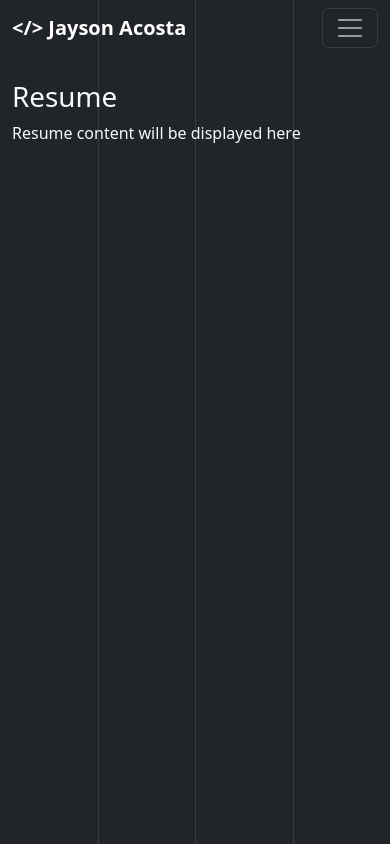
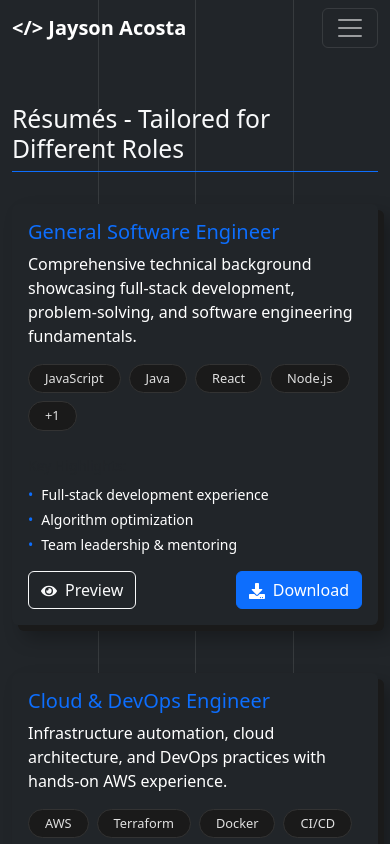
Before and after one commit to jacosta57/portfolio, a Next.js app: page /resume in a window 390 px wide. Shown: the top 844 px of the page. Built offline with nearby package versions, Linux system fonts and the light colour scheme.

Commit message:
Added in resume page and styles for cards, will use these styles for other cards

```diff
--- /dev/null
+++ b/src/app/globals.css
@@ -0,0 +1,92 @@
+/* Modern Card with Shadow Effects */
+.modern-card {
+  box-shadow:
+    6px 6px 0px #1a1a1a,
+    12px 12px 20px rgba(0, 0, 0, 0.3);
+  border: 1px solid #333;
+  transition: all 0.2s ease;
+}
+
+.modern-card:hover {
+  transform: translateY(-2px);
+  box-shadow:
+    8px 8px 0px #1a1a1a,
+    16px 16px 25px rgba(0, 0, 0, 0.4);
+}
+
+/* Modern Chip Badges */
+.modern-chip {
+  background-color: #1a1a1a;
+  border: 1px solid #333;
+  border-radius: 20px;
+  font-size: 0.8rem;
+  color: #e0e0e0;
+  padding: 0.25rem 0.75rem;
+  display: inline-block;
+}
+
+.modern-chip-interactive {
+  background-color: #1a1a1a;
+  border: 1px solid #333;
+  border-radius: 20px;
+  font-size: 0.8rem;
+  color: #e0e0e0;
+  padding: 0.25rem 0.75rem;
+  display: inline-block;
+  cursor: pointer;
+  transition: all 0.2s ease;
+}
+
+.modern-chip-interactive:hover {
+  background-color: #333;
+  border-color: #555;
+  transform: translateY(-1px);
+}
+
+/* Filter Button Styles */
+.filter-btn {
+  background-color: #1a1a1a;
+  border: 1px solid #333;
+  border-radius: 20px;
+  color: #e0e0e0;
+  padding: 0.5rem 1rem;
+  transition: all 0.2s ease;
+  cursor: pointer;
+}
+
+.filter-btn:hover {
+  background-color: #333;
+  border-color: #555;
+  color: #fff;
+  transform: translateY(-1px);
+}
+
+.filter-btn.active {
+  background-color: var(--bs-primary);
+  border-color: var(--bs-primary);
+  color: white;
+  box-shadow: 0 2px 8px rgba(13, 110, 253, 0.3);
+}
+
+.filter-btn.active:hover {
+  background-color: var(--bs-primary);
+  border-color: var(--bs-primary);
+  transform: translateY(-1px);
+}
+
+/* Filter Dropdown Styles */
+.filter-dropdown {
+  background-color: #1a1a1a;
+  border: 1px solid #333;
+  border-radius: 8px;
+}
+
+.filter-dropdown .dropdown-item {
+  color: #e0e0e0;
+  transition: all 0.2s ease;
+}
+
+.filter-dropdown .dropdown-item:hover {
+  background-color: #333;
+  color: #fff;
+}
--- a/src/app/layout.tsx
+++ b/src/app/layout.tsx
@@ -1,4 +1,5 @@
 import "bootstrap/dist/css/bootstrap.min.css";
+import "./globals.css";
 import styles from "./layout.module.css";
 import Navigation from "@/components/layout/Navigation";
 
--- a/src/app/resume/page.tsx
+++ b/src/app/resume/page.tsx
@@ -1,8 +1,161 @@
+"use client";
+
+import { useState } from "react";
+import { FaDownload, FaEye } from "react-icons/fa";
+import resumesJSON from "@/data/resumes.json";
+
+interface Resume {
+  id: string;
+  title: string;
+  description: string;
+  fileName: string;
+  technologies: string[];
+  highlights: string[];
+}
+
 export default function ResumePage() {
+  const [selectedResume, setSelectedResume] = useState<Resume | null>(null);
+
+  const resumes = Object.keys(resumesJSON).map((key) => ({
+    id: key,
+    ...resumesJSON[key as keyof typeof resumesJSON],
+  }));
+
+  const openModal = (resume: Resume) => {
+    setSelectedResume(resume);
+    document.body.style.overflow = "hidden"; // Prevent background scroll
+  };
+
+  const closeModal = () => {
+    setSelectedResume(null);
+    document.body.style.overflow = "unset";
+  };
+
+  const downloadResume = (fileName: string) => {
+    const link = document.createElement("a");
+    link.href = `/resumes/${fileName}`;
+    link.download = fileName;
+    link.click();
+  };
+
   return (
-    <div className="container mt-4">
-      <h1>Resume</h1>
-      <p>Resume content will be displayed here</p>
+    <div className="container mt-5">
+      {/* Header */}
+      <div className="mb-4">
+        <h2 className="border-bottom border-primary pb-2 d-inline-block">
+          Résumés - Tailored for Different Roles
+        </h2>
+      </div>
+
+      {/* Resume Grid */}
+      <div className="row g-4">
+        {resumes.map((resume) => (
+          <div className="col-md-6 col-lg-6 mb-4" key={resume.id}>
+            <div className="card h-100 border-0 bg-dark text-white modern-card">
+              <div className="card-body">
+                <h5 className="card-title text-primary">{resume.title}</h5>
+                <p className="card-text">{resume.description}</p>
+
+                {/* Technologies */}
+                <div className="mb-3">
+                  {resume.technologies.slice(0, 4).map((tech, index) => (
+                    <span
+                      className="me-2 mb-2 px-3 py-1 d-inline-flex align-items-center modern-chip"
+                      key={index}
+                    >
+                      {tech}
+                    </span>
+                  ))}
+                  {resume.technologies.length > 4 && (
+                    <span className="me-2 mb-2 px-3 py-1 d-inline-flex align-items-center modern-chip">
+                      +{resume.technologies.length - 4}
+                    </span>
+                  )}
+                </div>
+
+                {/* Key Highlights */}
+                <div className="mb-3">
+                  <small className="text-muted d-block mb-2">
+                    Key Highlights:
+                  </small>
+                  <ul className="list-unstyled small">
+                    {resume.highlights.slice(0, 3).map((highlight, index) => (
+                      <li key={index} className="mb-1">
+                        <span className="text-primary me-2">•</span>
+                        {highlight}
+                      </li>
+                    ))}
+                  </ul>
+                </div>
+
+                {/* Action Buttons */}
+                <div className="d-flex justify-content-between align-items-center mt-auto">
+                  <button
+                    className="btn btn-outline-light"
+                    onClick={() => openModal(resume)}
+                  >
+                    <FaEye className="me-2" />
+                    Preview
+                  </button>
+                  <button
+                    className="btn btn-primary"
+                    onClick={() => downloadResume(resume.fileName)}
+                  >
+                    <FaDownload className="me-2" />
+                    Download
+                  </button>
+                </div>
+              </div>
+            </div>
+          </div>
+        ))}
+      </div>
+
+      {/* Modal */}
+      {selectedResume && (
+        <div
+          className="modal show d-block"
+          tabIndex={-1}
+          style={{ backgroundColor: "rgba(0, 0, 0, 0.8)" }}
+          onClick={closeModal}
+        >
+          <div
+            className="modal-dialog modal-xl modal-dialog-centered"
+            onClick={(e) => e.stopPropagation()}
+          >
+            <div className="modal-content bg-dark text-white">
+              <div className="modal-header border-secondary d-flex justify-content-between">
+                <h5 className="modal-title">{selectedResume.title}</h5>
+                <div className="d-flex align-items-center">
+                  <button
+                    className="btn btn-primary me-2"
+                    onClick={() => downloadResume(selectedResume.fileName)}
+                  >
+                    <FaDownload className="me-2" />
+                    Download PDF
+                  </button>
+                  <button
+                    type="button"
+                    className="btn-close btn-close-white"
+                    onClick={closeModal}
+                    aria-label="Close"
+                  />
+                </div>
+              </div>
+
+              <div className="modal-body p-0">
+                <iframe
+                  src={`/resumes/${selectedResume.fileName}`}
+                  width="100%"
+                  height="600px"
+                  style={{ border: "none" }}
+                  title={`${selectedResume.title} Resume`}
+                />
+              </div>
+            </div>
+          </div>
+        </div>
+      )}
     </div>
   );
 }
--- /dev/null
+++ b/src/data/resumes.json
@@ -0,0 +1,56 @@
+{
+  "general-software": {
+    "title": "General Software Engineer",
+    "description": "Comprehensive technical background showcasing full-stack development, problem-solving, and software engineering fundamentals.",
+    "fileName": "software-engineer.pdf",
+    "technologies": ["JavaScript", "Java", "React", "Node.js", "AWS"],
+    "highlights": [
+      "Full-stack development experience",
+      "Algorithm optimization",
+      "Team leadership & mentoring",
+      "Cross-platform development"
+    ]
+  },
+  "cloud-devops": {
+    "title": "Cloud & DevOps Engineer",
+    "description": "Infrastructure automation, cloud architecture, and DevOps practices with hands-on AWS experience.",
+    "fileName": "software-engineer.pdf",
+    "technologies": ["AWS", "Terraform", "Docker", "CI/CD", "Infrastructure"],
+    "highlights": [
+      "AWS Lambda & RDS management",
+      "Infrastructure automation",
+      "Cost optimization (50% reduction)",
+      "Database migration expertise"
+    ]
+  },
+  "fullstack": {
+    "title": "Full Stack Developer",
+    "description": "End-to-end web application development with modern frameworks, databases, and API integration.",
+    "fileName": "software-engineer.pdf",
+    "technologies": [
+      "React",
+      "TypeScript",
+      "PostgreSQL",
+      "GraphQL",
+      "REST APIs"
+    ],
+    "highlights": [
+      "Frontend & backend development",
+      "Database design & optimization",
+      "API architecture & integration",
+      "Modern web technologies"
+    ]
+  },
+  "mobile": {
+    "title": "Mobile Developer",
+    "description": "Android application development with focus on performance optimization and user experience.",
+    "fileName": "software-engineer.pdf",
+    "technologies": ["Java", "Android SDK", "XML", "Mobile UX", "Performance"],
+    "highlights": [
+      "Native Android development",
+      "Performance optimization (50% faster)",
+      "Team collaboration & debugging",
+      "Mobile-first design principles"
+    ]
+  }
+}
```
